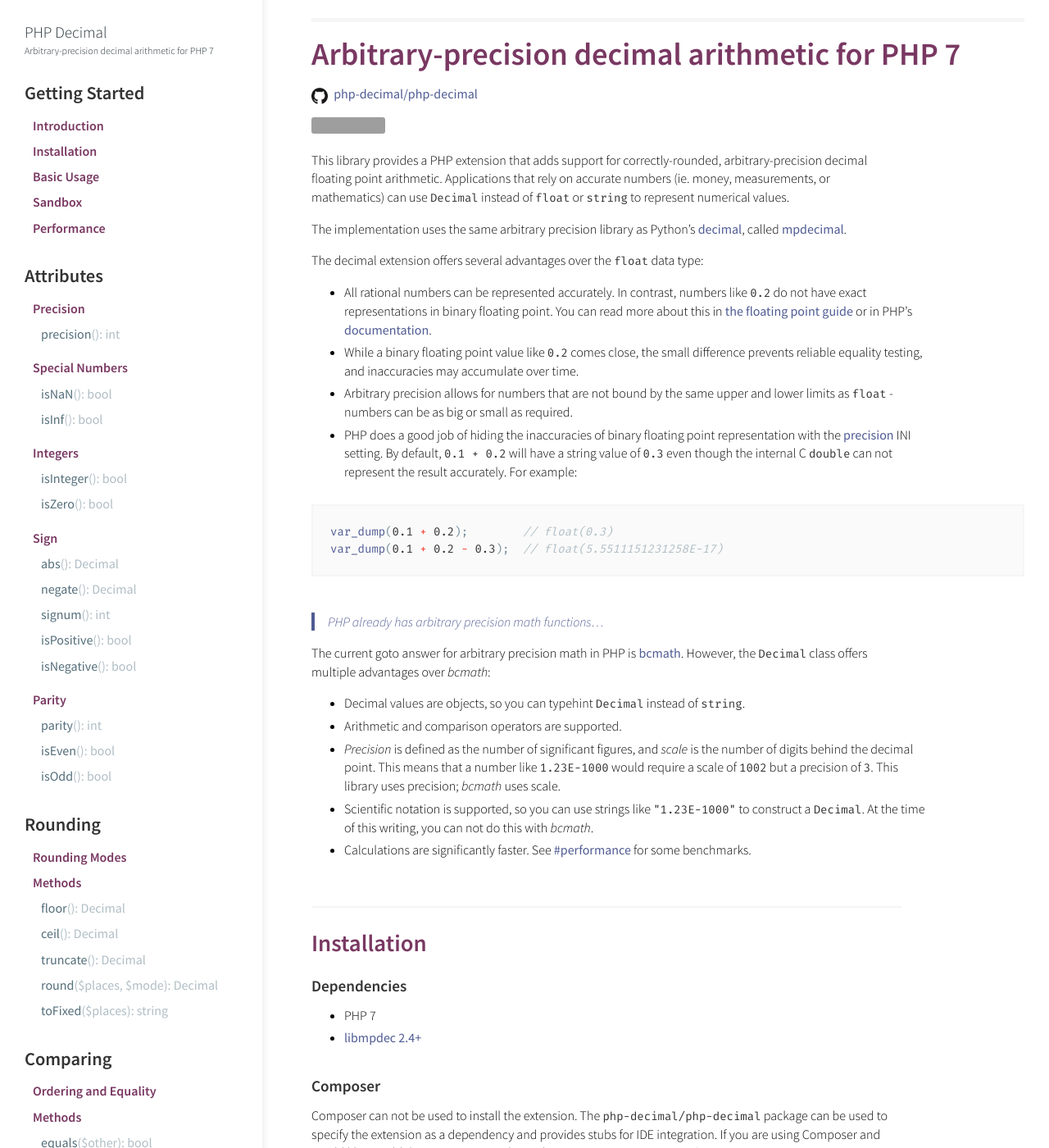
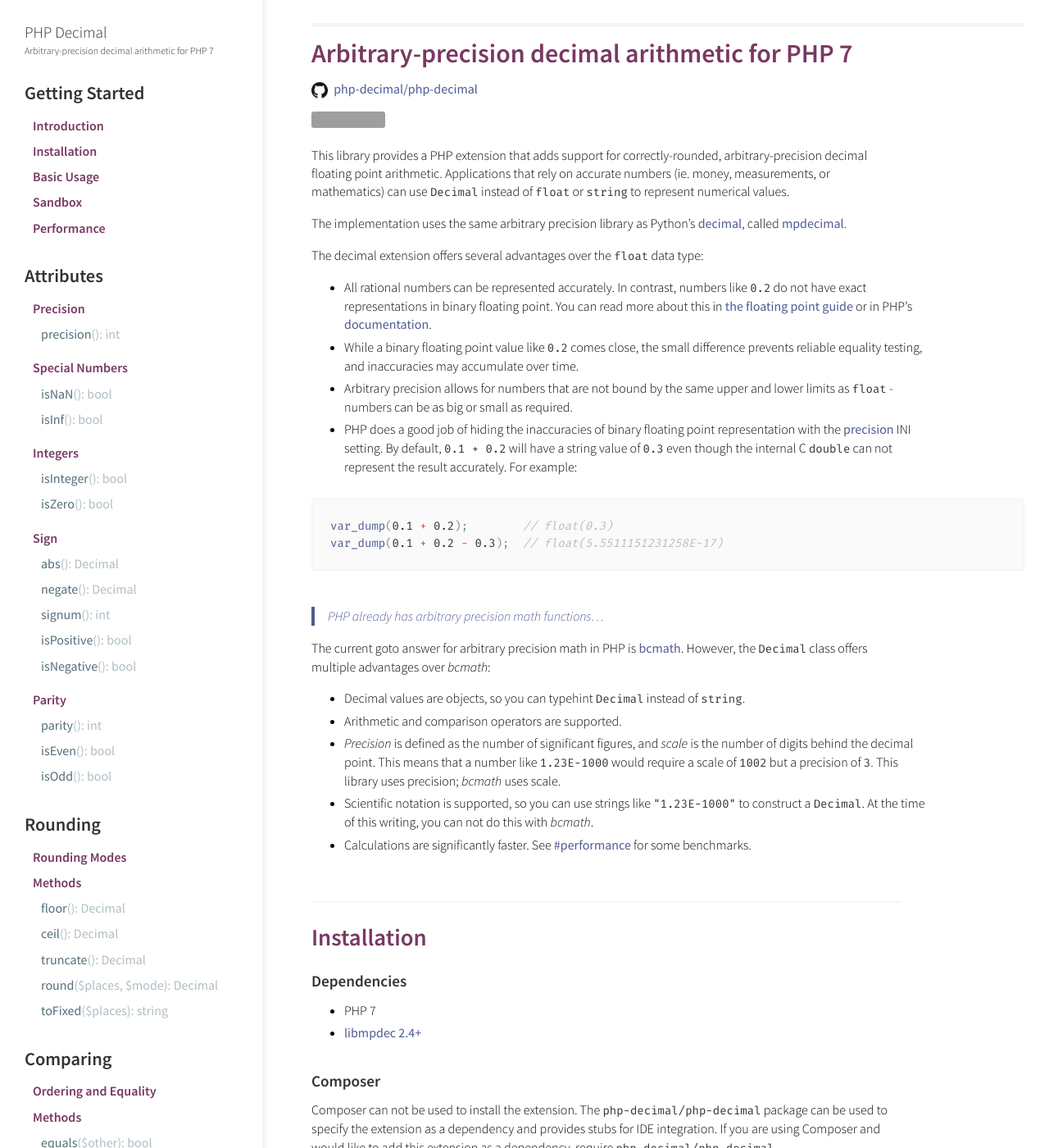
Before and after one commit to php-decimal/php-decimal.github.io, a Jekyll site: the page built from templates/main.md, in a window 1280 px wide and 1400 px high. Shown: the whole window at 82% size. Built offline with Jekyll 4.4.1, drawn with Linux system fonts in a browser that asks for light colours; our own code applies the rules of GitHub Pages for plain Markdown files; grey boxes are pictures that could not be loaded.

Commit message:
Update _article.scss

```diff
--- a/_sass/_article.scss
+++ b/_sass/_article.scss
@@ -107,7 +107,7 @@
             border-top: 5px solid $clr-border;
             padding-top: 0.5em;
             margin-top: -1em;
-            font-size: 2.4em;
+            font-size: 2em;
             margin-bottom: 0.5em;
 
             @include responsive-when-small-or-medium {
```
